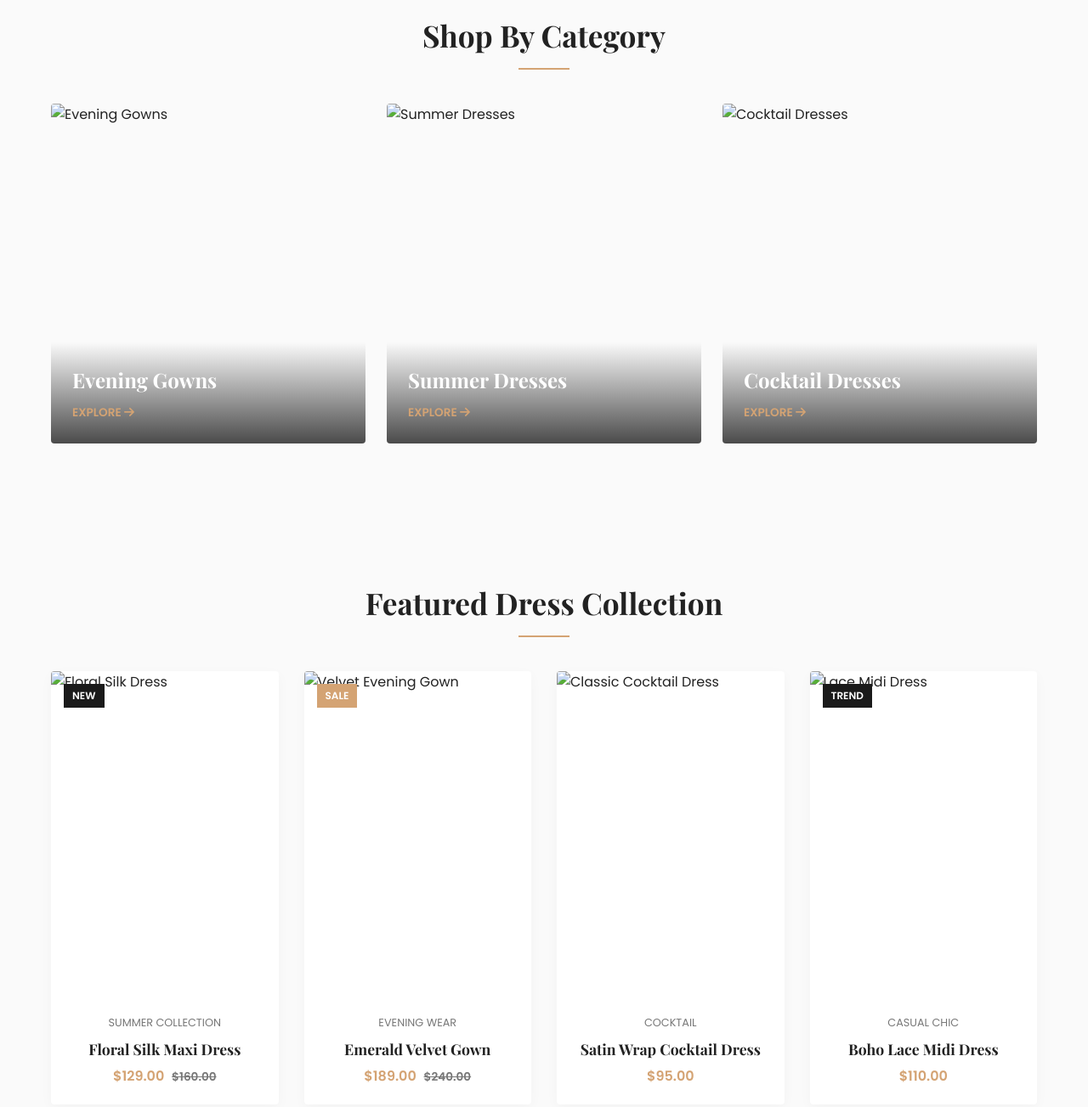
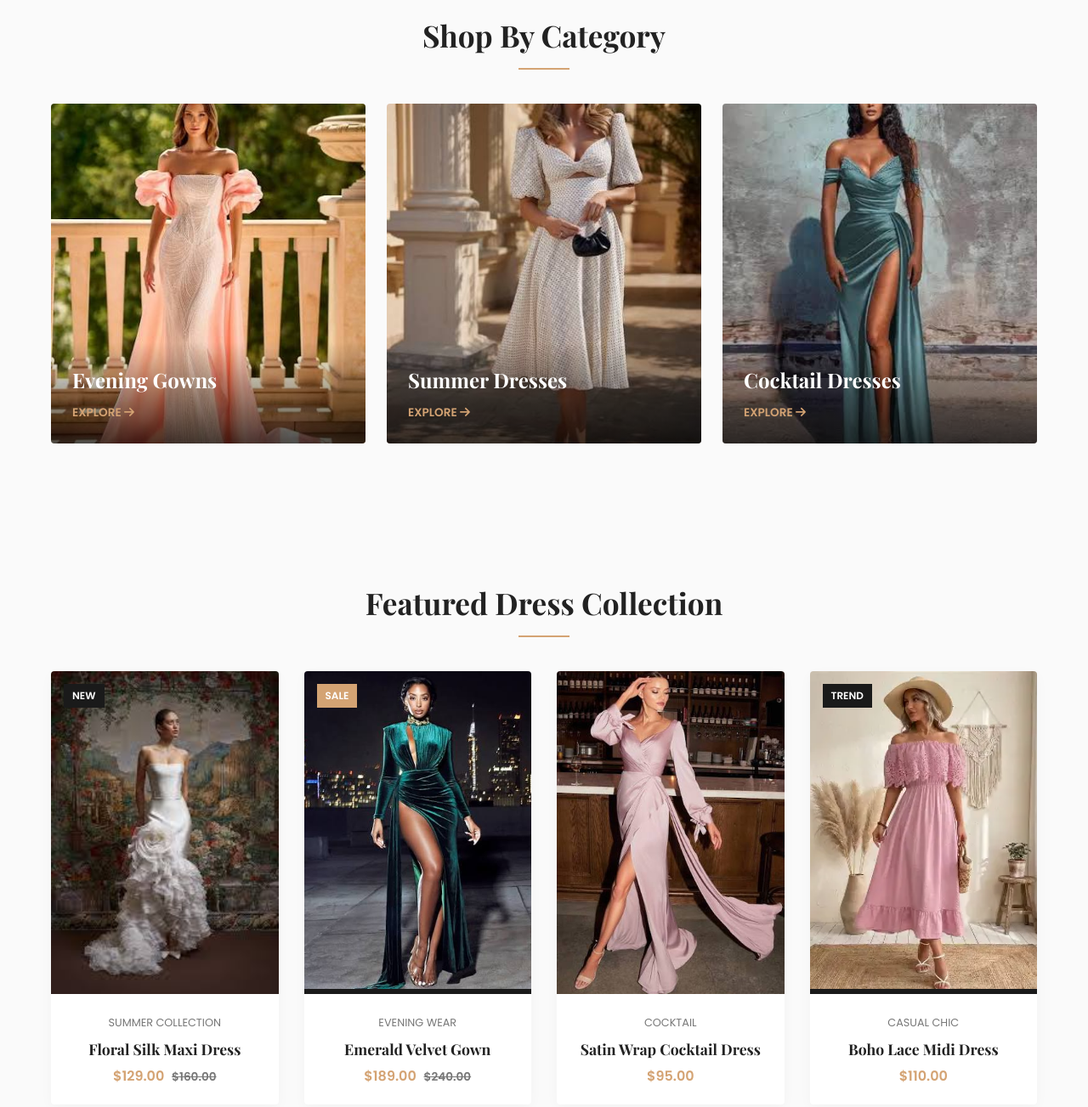
Before and after one commit to wilfriedtchins-code/elegance-dresses, a website: page index.html in a window 1280 px wide. Shown: the part 820-2123 px from the top of the page at 85% size. Drawn offline with nearby package versions, Linux system fonts and the light colour scheme.

Commit message:
Add files via upload

```diff
--- a/index.html
+++ b/index.html
@@ -59,7 +59,7 @@
 
                 <div class="category-card">
                     <!-- INSERT YOUR CATEGORY IMAGE URL HERE -->
-                    <img src="image1.jpg" alt="Evening Gowns">
+                    <img src="pics/image1.jpg" alt="Evening Gowns">
                     <div class="category-info">
                         <h3>Evening Gowns</h3>
                         <a href="#products">Explore <i class="fas fa-arrow-right"></i></a>
@@ -68,7 +68,7 @@
 
                 <div class="category-card">
                     <!-- INSERT YOUR CATEGORY IMAGE URL HERE -->
-                    <img src="Image2.jpg" alt="Summer Dresses">
+                    <img src="pics/Image2.jpg" alt="Summer Dresses">
                     <div class="category-info">
                         <h3>Summer Dresses</h3>
                         <a href="#products">Explore <i class="fas fa-arrow-right"></i></a>
@@ -77,7 +77,7 @@
 
                 <div class="category-card">
                     <!-- INSERT YOUR CATEGORY IMAGE URL HERE -->
-                    <img src="image3.jpg" alt="Cocktail Dresses">
+                    <img src="pics/image3.jpg" alt="Cocktail Dresses">
                     <div class="category-info">
                         <h3>Cocktail Dresses</h3>
                         <a href="#products">Explore <i class="fas fa-arrow-right"></i></a>
@@ -99,8 +99,8 @@
                     <div class="product-img">
                         <span class="tag">New</span>
                         <!-- INSERT YOUR PRODUCT IMAGE HERE -->
-                        <img src="image4.jpg" alt="Floral Silk Dress">
-                        <button class="add-to-cart-btn"><i class="fas fa-shopping-bag"></i> Add to Cart</button>
+                        <img src="pics/image4.jpg" alt="Floral Silk Dress">
+                        <button class="add-to-cart-btn"><class="fas fa-shopping-bag"> Add to Cart</button>
                     </div>
                     <div class="product-details">
                         <span class="category">Summer Collection</span>
@@ -114,8 +114,8 @@
                     <div class="product-img">
                         <span class="tag sale">Sale</span>
                         <!-- INSERT YOUR PRODUCT IMAGE HERE -->
-                        <img src="image5.jpg" alt="Velvet Evening Gown">
-                        <button class="add-to-cart-btn"><i class="fas fa-shopping-bag"></i> Add to Cart</button>
+                        <img src="pics/image5.jpg" alt="Velvet Evening Gown">
+                        <button class="add-to-cart-btn">< class="fas fa-shopping-bag">Add to Cart</button>
                     </div>
                     <div class="product-details">
                         <span class="category">Evening Wear</span>
@@ -128,8 +128,8 @@
                 <div class="product-card">
                     <div class="product-img">
                         <!-- INSERT YOUR PRODUCT IMAGE HERE -->
-                        <img src="image6.jpg" alt="Classic Cocktail Dress">
-                        <button class="add-to-cart-btn"><i class="fas fa-shopping-bag"></i> Add to Cart</button>
+                        <img src="pics/image6.jpg" alt="Classic Cocktail Dress">
+                        <button class="add-to-cart-btn"><class="fas fa-shopping-bag"> Add to Cart</button>
                     </div>
                     <div class="product-details">
                         <span class="category">Cocktail</span>
@@ -143,8 +143,8 @@
                     <div class="product-img">
                         <span class="tag">Trend</span>
                         <!-- INSERT YOUR PRODUCT IMAGE HERE -->
-                        <img src="image7.webp" alt="Lace Midi Dress">
-                        <button class="add-to-cart-btn"><i class="fas fa-shopping-bag"></i> Add to Cart</button>
+                        <img src="pics/image7.webp" alt="Lace Midi Dress">
+                        <button class="add-to-cart-btn">< class="fas fa-shopping-bag"> Add to Cart</button>
                     </div>
                     <div class="product-details">
                         <span class="category">Casual Chic</span>
```
